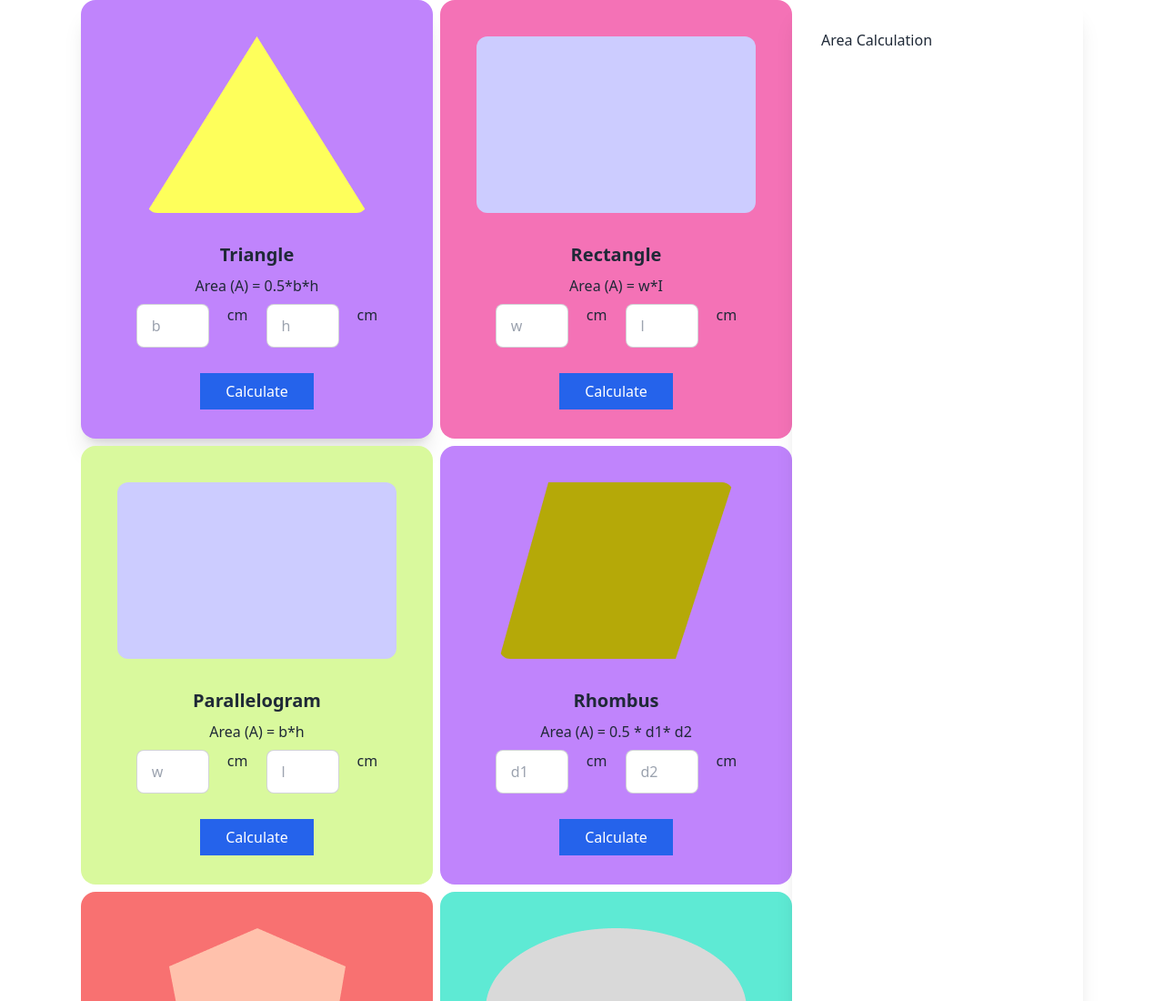
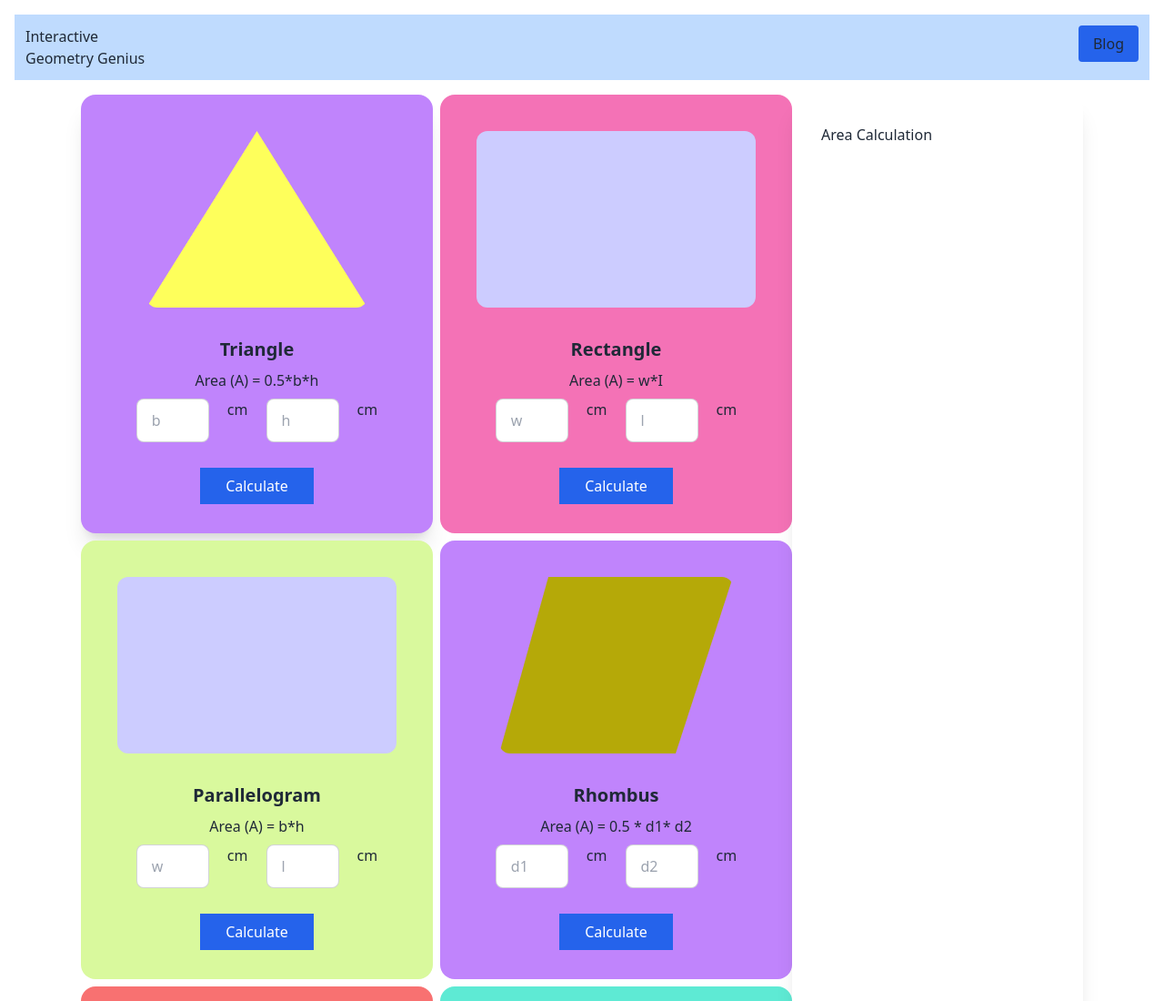
Before and after one commit to thaky11/geometry-genius-resources, a plain HTML site: page index.html in a window 1280 px wide. Shown: the top 1100 px of the page at 91% size. Drawn offline with nearby package versions, Linux system fonts and the light colour scheme; files whose address does not match are found by name.

Commit message:
1st section

```diff
--- a/index.html
+++ b/index.html
@@ -9,7 +9,15 @@
     <script src="https://cdn.tailwindcss.com"></script>
 </head>
 <body>
-
+  <div class="flex justify-between my-4 mx-4 bg-blue-200 px-3 py-3">
+    <div>
+      <h1>Interactive </h1>
+      <h2>Geometry Genius</h2>
+    </div>
+    <div>
+      <button class="bg-blue-600 px-4 py-2 rounded">Blog</button>
+    </div>
+  </div>
    <div class="flex justify-center  ">
     <div class="grid grid-cols-2  gap-2 ">
     <div class="card  bg-base-100 shadow-xl bg-purple-400">
```
